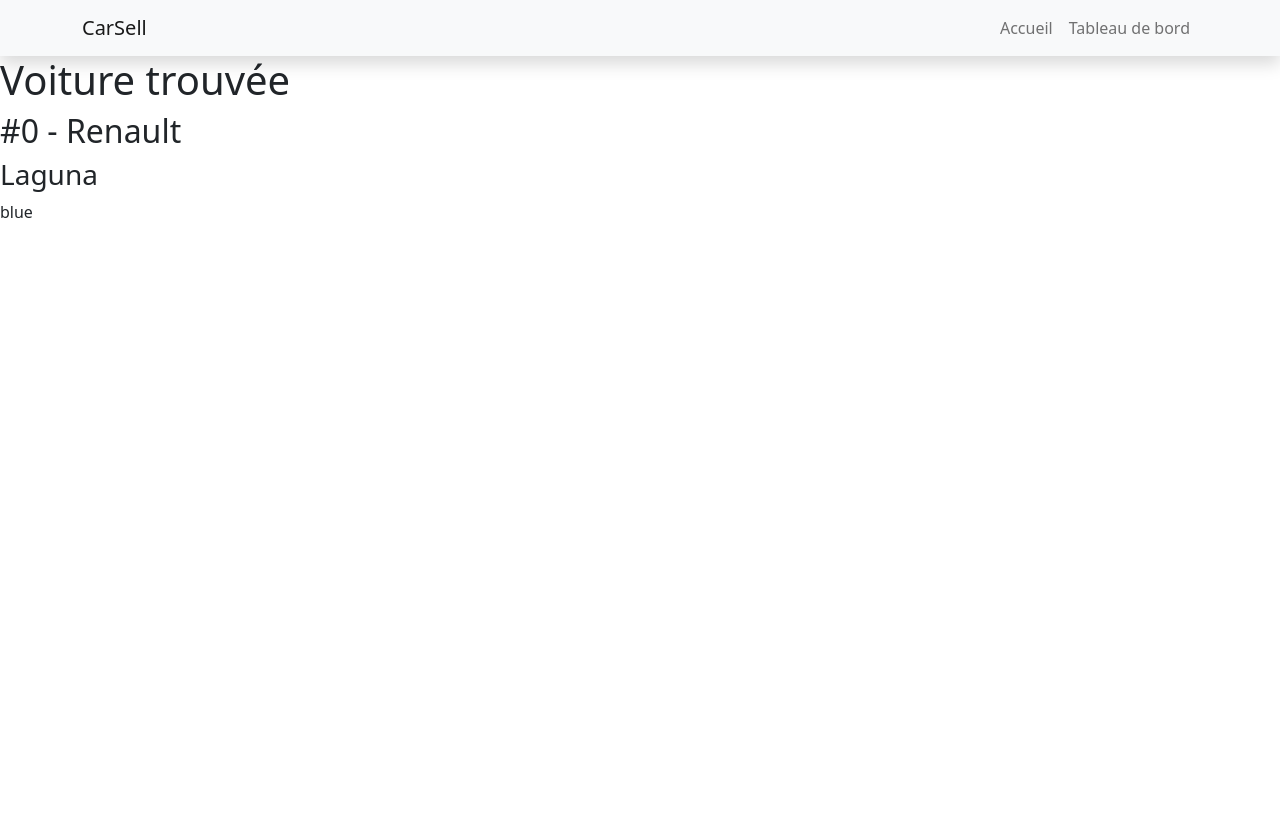
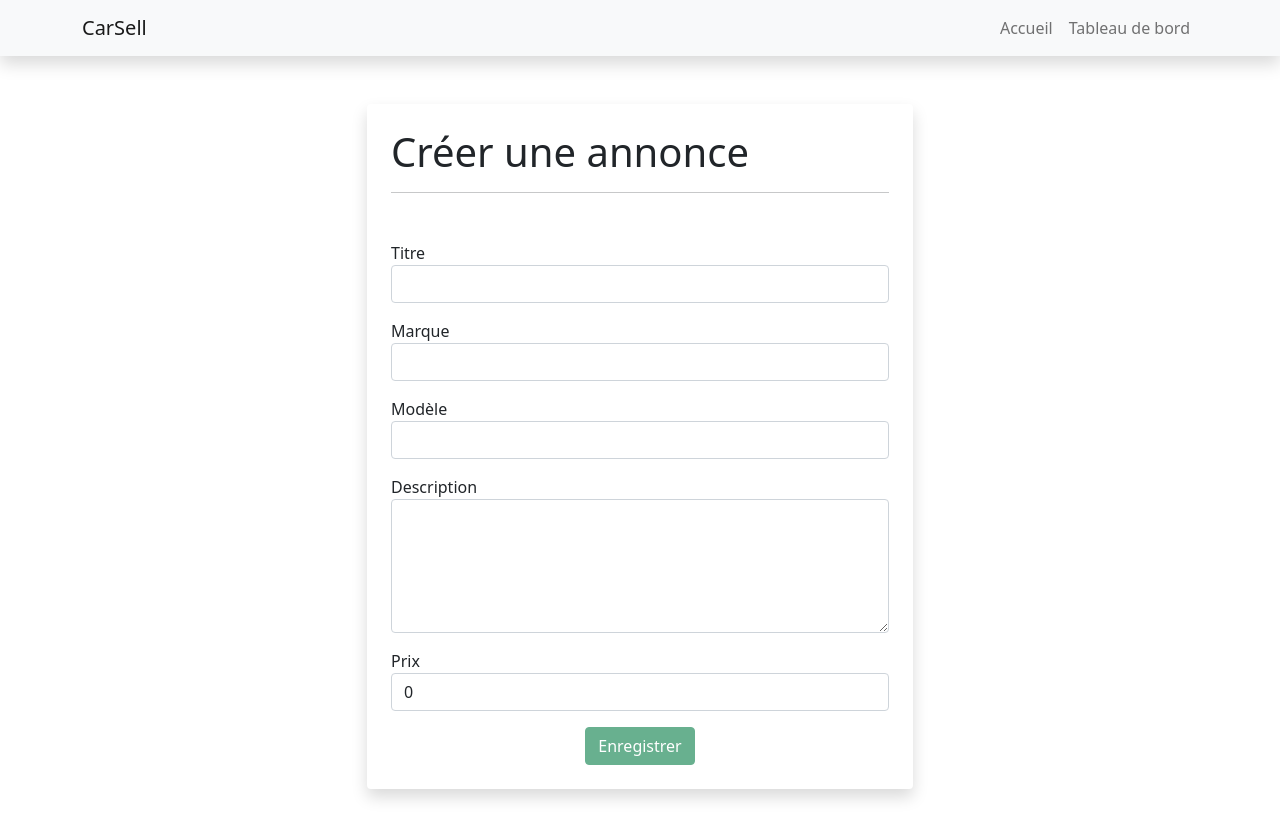
Before and after one commit to fabienmacip/car-sell, an Angular app: page /admin/dashboard in a window 1280 px wide. Before the commit the page ends 800 px from the top, so only its background shows below. Built offline with nearby package versions, Linux system fonts and the light colour scheme.

Commit message:
formulaire en place

```diff
--- a/src/app/admin/dashboard/dashboard.component.html
+++ b/src/app/admin/dashboard/dashboard.component.html
@@ -1,13 +1,73 @@
-<h1>
-  Voiture trouvée
-</h1>
-<div *ngIf="currentCar">
-  <h2>#{{ currentCar.id }} - {{ currentCar.brand }}</h2>
-  <h3>
-    {{ currentCar.model }}
-  </h3>
-  <p>
-    {{ currentCar.color }}
-  </p>
+<div class="container py-5">
+  <div class="row">
+    <div class="col-12 col-md-10 col-col-lg-8 col-xl-6 mx-auto">
+      <div class="bg-white shadow rounded p-4">
+        <h1 class="display-6 text-dark">Créer une annonce</h1>
+        <hr class="bg-dark mb-5">
+        <form [formGroup]="offerForm" (ngSubmit)="onSubmitOfferForm()">
+          <div class="form-group mb-3">
+            <label for="offerTitleInput">Titre</label>
+            <input type="text" id="offerTitleInput" class="form-control" formControlName="title">
+          </div>
+          <div class="form-group mb-3">
+            <label for="offerBrandInput">Marque</label>
+            <input type="text" id="offerBrandInput" class="form-control" formControlName="brand">
+          </div>
+          <div class="form-group mb-3">
+            <label for="offerModelInput">Modèle</label>
+            <input type="text" id="offerModelInput" class="form-control" formControlName="model">
+          </div>
+          <div class="form-group mb-3">
+            <label for="offerDescriptionInput">Description</label>
+            <textarea type="text" id="offerDescriptionInput" class="w-100 form-control" rows="5" formControlName="description"></textarea>
+          </div>
+          <div class="form-group mb-3">
+            <label for="offerPriceInput">Prix</label>
+            <input type="number" id="offerPriceInput" class="form-control" formControlName="price">
+          </div>
+          <div class="d-flex">
+            <button class="btn btn-success mx-auto" type="submit" [disabled]="offerForm.invalid">Enregistrer</button>
+          </div>
+        </form>
+      </div>
+    </div>
+  </div>
+</div>
 
+<!-- METHODE TEMPLATE -->
+<!-- <div class="container py-5">
+  <div class="row">
+    <div class="col-12 col-md-10 col-col-lg-8 col-xl-6 mx-auto">
+      <div class="bg-white shadow rounded p-4">
+        <h1 class="display-6 text-dark">Créer une annonce</h1>
+        <hr class="bg-dark mb-5">
+        <form #offerForm="ngForm" (ngSubmit)="onSubmitOfferForm(offerForm)">
+          <div class="form-group mb-3">
+            <label for="offerTitleInput">Titre</label>
+            <input type="text" id="offerTitleInput" class="form-control" name="title" ngModel>
+          </div>
+          <div class="form-group mb-3">
+            <label for="offerBrandInput">Marque</label>
+            <input type="text" id="offerBrandInput" class="form-control" name="brand" ngModel>
+          </div>
+          <div class="form-group mb-3">
+            <label for="offerModelInput">Modèle</label>
+            <input type="text" id="offerModelInput" class="form-control" name="model" ngModel>
+          </div>
+          <div class="form-group mb-3">
+            <label for="offerDescriptionInput">Description</label>
+            <textarea type="text" id="offerDescriptionInput" class="w-100 form-control" rows="5" name="description" ngModel></textarea>
+          </div>
+          <div class="form-group mb-3">
+            <label for="offerPriceInput">Prix</label>
+            <input type="number" id="offerPriceInput" class="form-control" name="price" ngModel>
+          </div>
+          <div class="d-flex">
+            <button class="btn btn-success mx-auto" type="submit">Enregistrer</button>
+          </div>
+        </form>
+      </div>
+    </div>
+  </div>
 </div>
+ -->
--- a/src/app/admin/dashboard/dashboard.component.ts
+++ b/src/app/admin/dashboard/dashboard.component.ts
@@ -1,5 +1,6 @@
 import { Component, OnInit } from '@angular/core';
-import { ActivatedRoute } from '@angular/router';
+import { FormBuilder, FormGroup, NgForm, Validators } from '@angular/forms';
+/* import { ActivatedRoute } from '@angular/router'; */
 
 @Component({
   selector: 'app-dashboard',
@@ -7,6 +8,9 @@ import { ActivatedRoute } from '@angular/router';
   styleUrls: ['./dashboard.component.scss']
 })
 export class DashboardComponent implements OnInit {
+
+  offerForm!: FormGroup;
+
   cars2 = [
     {
       id: 0,
@@ -37,17 +41,33 @@ export class DashboardComponent implements OnInit {
   currentCar: any;
 
   constructor(
-    private activatedRoute: ActivatedRoute
+    /* private activatedRoute: ActivatedRoute */
+    private formBuilder: FormBuilder
   ) { }
 
   ngOnInit(): void {
-    const carId = this.activatedRoute.snapshot.paramMap.get('id');
+/*     const carId = this.activatedRoute.snapshot.paramMap.get('id');
     setTimeout(() => {
       this.currentCar = this.cars2.find(el => el.id === +<string>carId)
-    }, 1000);
-
-
-
+    }, 1000); */
+    this.initOfferForm();
   }
 
+  initOfferForm(): void {
+    this.offerForm = this.formBuilder.group({
+      title: ['', [Validators.required, Validators.maxLength(100)]],
+      brand: '',
+      model: '',
+      description: '',
+      price: 0
+    });
+  }
+
+/*   onSubmitOfferForm(form: NgForm): void {
+    console.log(form.value);
+  }
+ */
+  onSubmitOfferForm(): void {
+    console.log(this.offerForm.value);
+  }
 }
--- a/src/app/app.module.ts
+++ b/src/app/app.module.ts
@@ -1,5 +1,5 @@
 import { NgModule } from '@angular/core';
-import { FormsModule } from '@angular/forms';
+import { FormsModule, ReactiveFormsModule } from '@angular/forms';
 import { BrowserModule } from '@angular/platform-browser';
 
 import { AppRoutingModule } from './app-routing.module';
@@ -18,7 +18,8 @@ import { HomeComponent } from './home/home.component';
   imports: [
     BrowserModule,
     AppRoutingModule,
-    FormsModule
+    FormsModule,
+    ReactiveFormsModule
   ],
   providers: [],
   bootstrap: [AppComponent]
```
